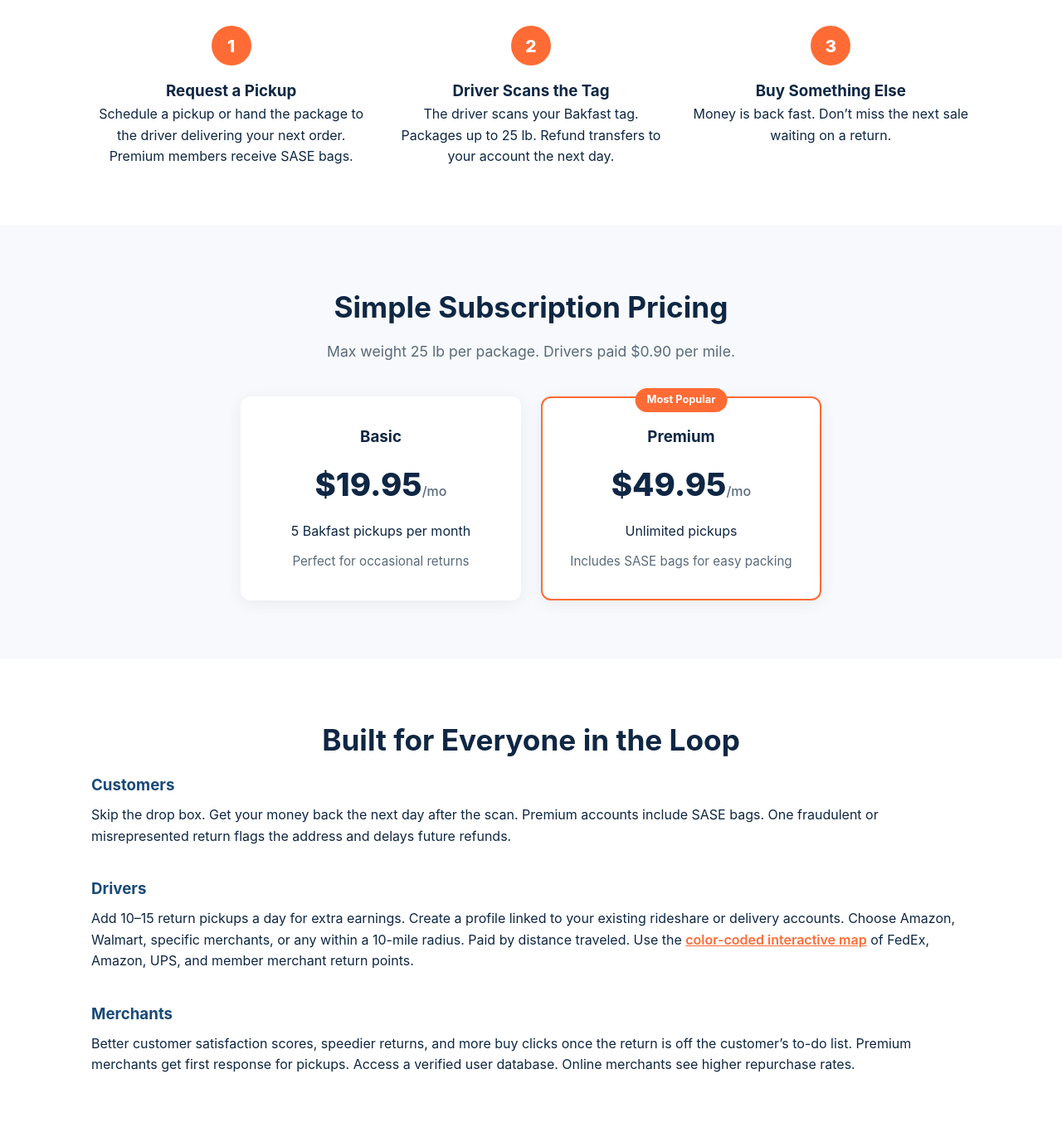
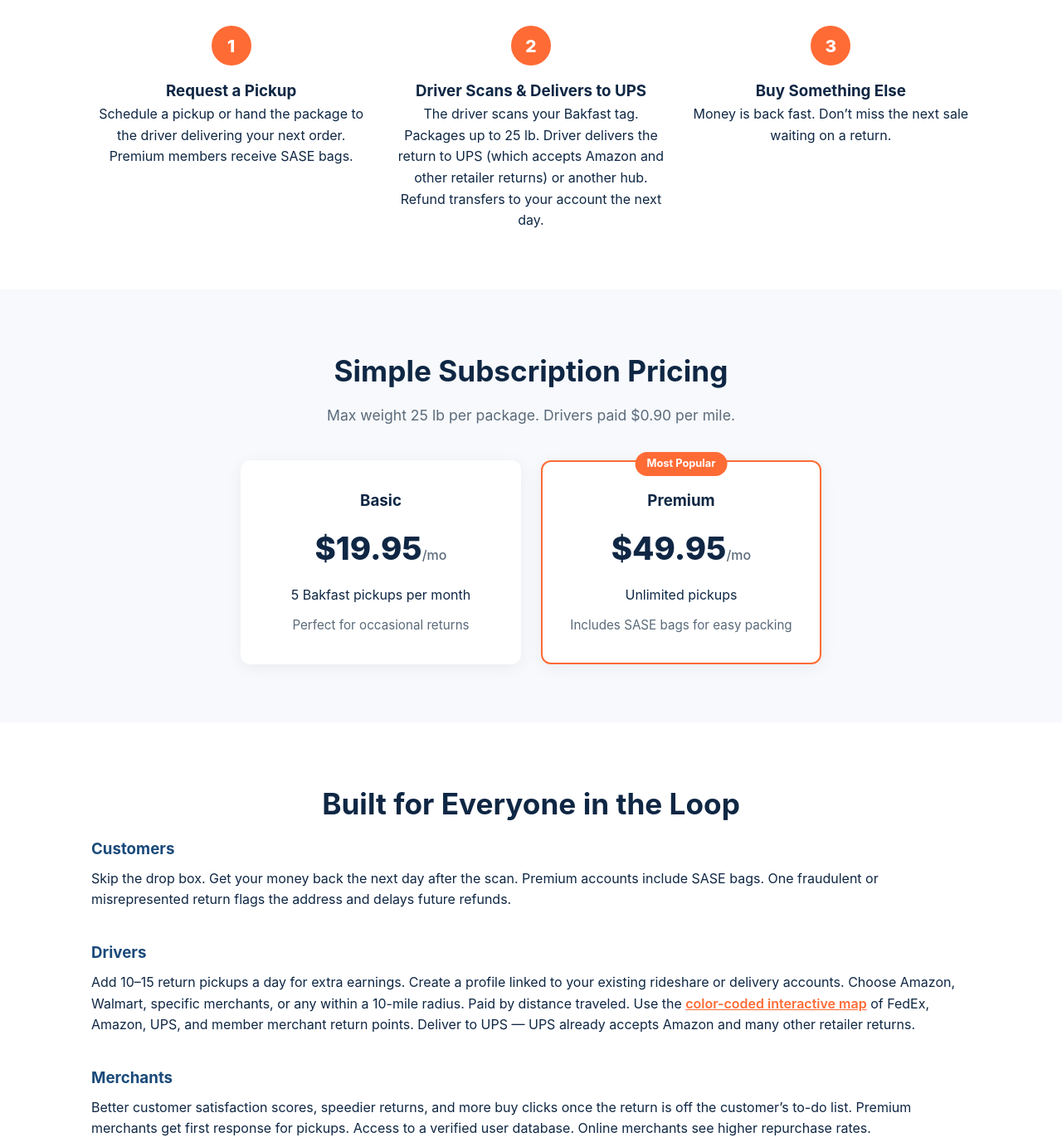
Before and after one commit to DSangHub/bakfast-app, a plain HTML site: page index.html in a window 1280 px wide. Shown: the part 1160-2537 px from the top of the page at 83% size. Drawn offline with nearby package versions, Linux system fonts and the light colour scheme.

Commit message:
Update landing: UPS accepts Amazon and other returns as drop-off hub

```diff
--- a/index.html
+++ b/index.html
@@ -182,8 +182,8 @@
       </div>
       <div>
         <div class="step-num">2</div>
-        <h3>Driver Scans the Tag</h3>
-        <p>The driver scans your Bakfast tag. Packages up to 25 lb. Refund transfers to your account the next day.</p>
+        <h3>Driver Scans & Delivers to UPS</h3>
+        <p>The driver scans your Bakfast tag. Packages up to 25 lb. Driver delivers the return to UPS (which accepts Amazon and other retailer returns) or another hub. Refund transfers to your account the next day.</p>
       </div>
       <div>
         <div class="step-num">3</div>
@@ -224,11 +224,11 @@
     </div>
     <div class="audience">
       <h3>Drivers</h3>
-      <p>Add 10–15 return pickups a day for extra earnings. Create a profile linked to your existing rideshare or delivery accounts. Choose Amazon, Walmart, specific merchants, or any within a 10-mile radius. Paid by distance traveled. Use the <a href="bakfast-driver-map-mapbox.html" style="color:var(--accent); font-weight:600;">color-coded interactive map</a> of FedEx, Amazon, UPS, and member merchant return points.</p>
+      <p>Add 10–15 return pickups a day for extra earnings. Create a profile linked to your existing rideshare or delivery accounts. Choose Amazon, Walmart, specific merchants, or any within a 10-mile radius. Paid by distance traveled. Use the <a href="bakfast-driver-map-mapbox.html" style="color:var(--accent); font-weight:600;">color-coded interactive map</a> of FedEx, Amazon, UPS, and member merchant return points. Deliver to UPS — UPS already accepts Amazon and many other retailer returns.</p>
     </div>
     <div class="audience">
       <h3>Merchants</h3>
-      <p>Better customer satisfaction scores, speedier returns, and more buy clicks once the return is off the customer’s to-do list. Premium merchants get first response for pickups. Access a verified user database. Online merchants see higher repurchase rates.</p>
+      <p>Better customer satisfaction scores, speedier returns, and more buy clicks once the return is off the customer’s to-do list. Premium merchants get first response for pickups. Access to a verified user database. Online merchants see higher repurchase rates.</p>
     </div>
   </div>
 </section>
```
